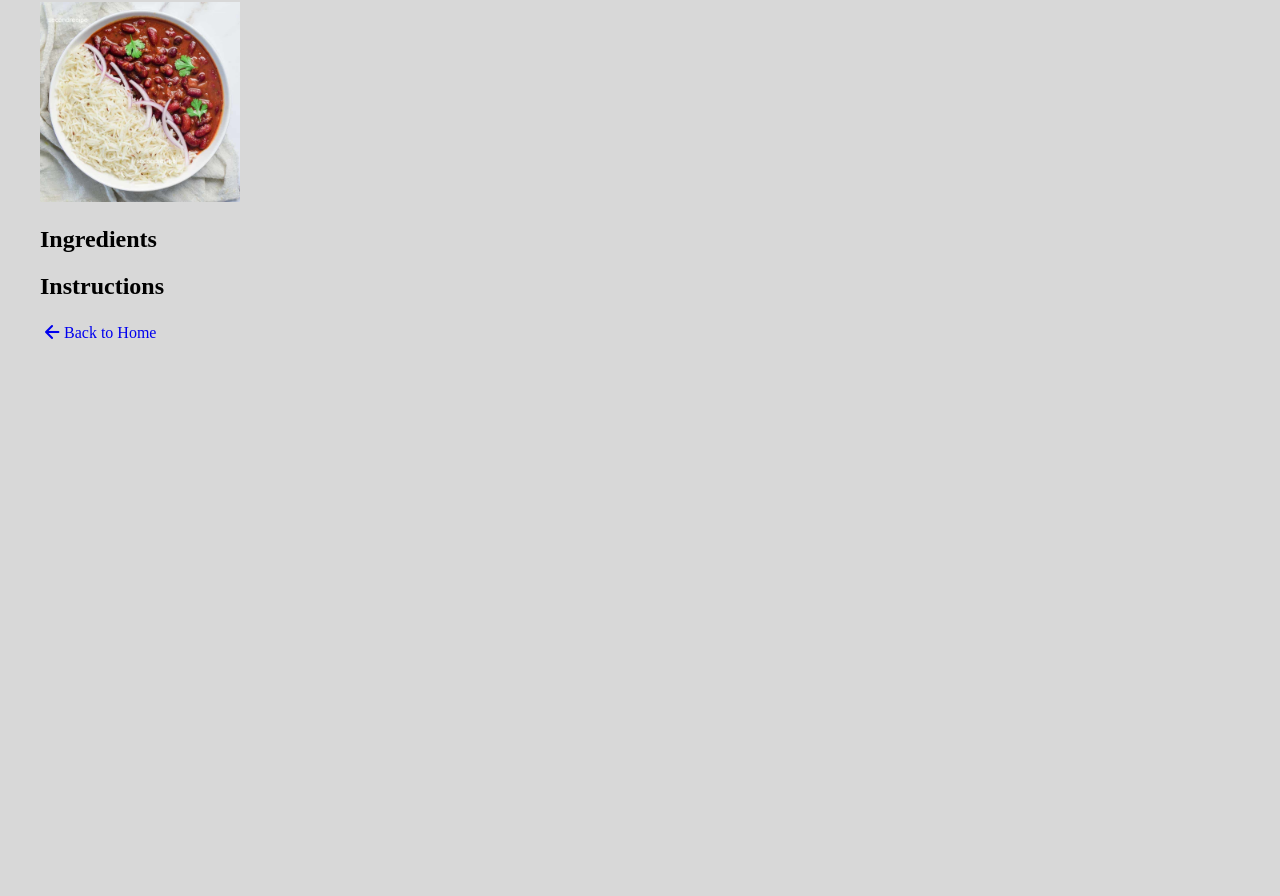
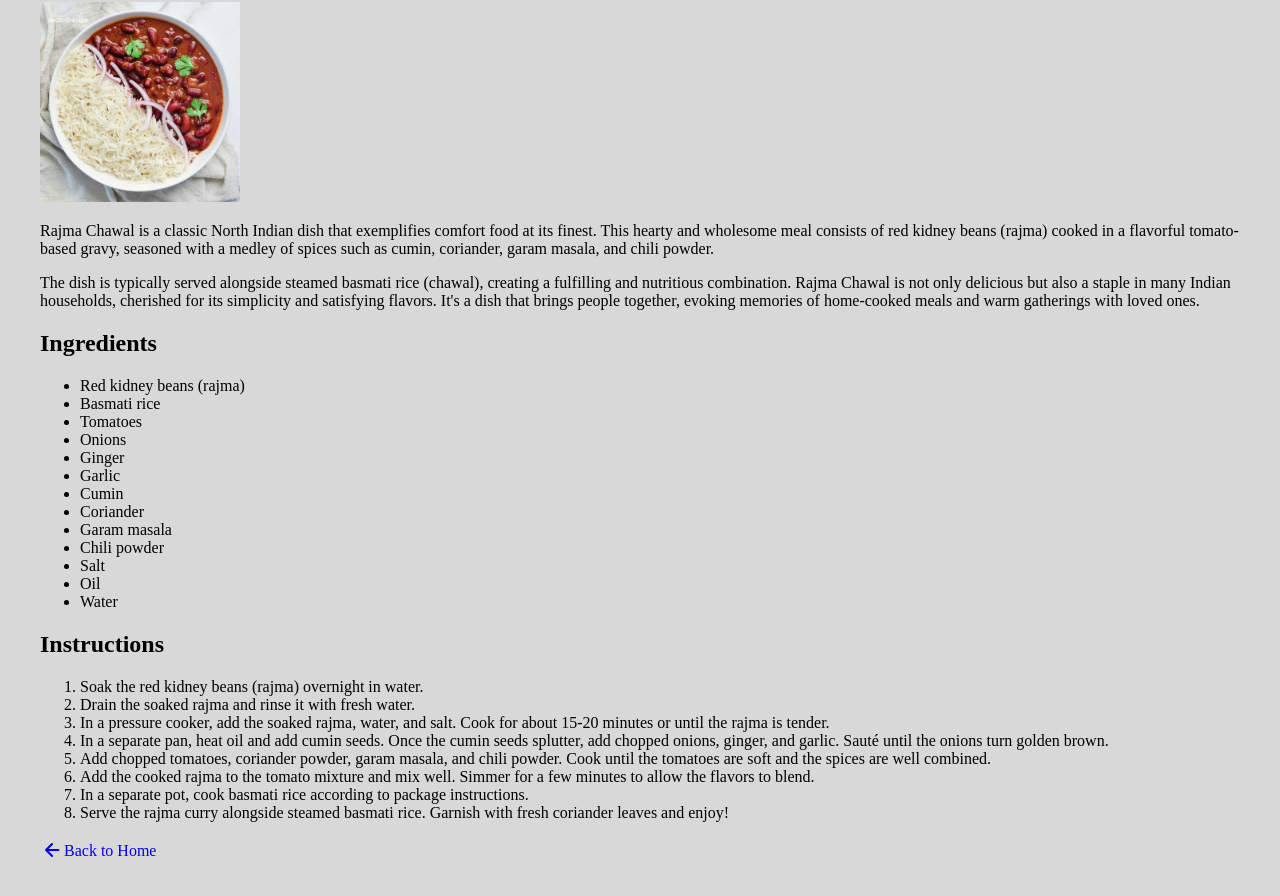
Before and after one commit to vishaldhatrika/odin-recipes, a plain HTML site: page recipes/rajma-chawal.html in a window 1280 px wide. Shown: the part 118-1014 px from the top of the page. Before the commit the page ends 800 px from the top, so only its background shows below. Drawn offline with nearby package versions, Linux system fonts and the light colour scheme; a web font is replaced by a local one.

Commit message:
rajma chawal page content

```diff
--- a/recipes/rajma-chawal.html
+++ b/recipes/rajma-chawal.html
@@ -16,20 +16,44 @@
 </head>
 <body>
     <h1>Rajma Chawal</h1>
-    <img src="../media/rajma-chawal.jpg" alt="a bowl of rajma(black bean) curry with basmati rice">
+    <img src="../media/rajma-chawal.jpg" alt="a bowl of rajma (red kidney bean) curry with basmati rice">
     <p>
-
+        Rajma Chawal is a classic North Indian dish that exemplifies comfort food at its finest.
+        This hearty and wholesome meal consists of red kidney beans (rajma) cooked in a flavorful tomato-based gravy,
+        seasoned with a medley of spices such as cumin, coriander, garam masala, and chili powder.
     </p>
     <p>
-
+        The dish is typically served alongside steamed basmati rice (chawal), creating a fulfilling and nutritious combination.
+        Rajma Chawal is not only delicious but also a staple in many Indian households,
+        cherished for its simplicity and satisfying flavors.
+        It's a dish that brings people together, evoking memories of home-cooked meals and warm gatherings with loved ones.
     </p>
     <h2>Ingredients</h2>
     <ul>
-
+        <li>Red kidney beans (rajma)</li>
+        <li>Basmati rice</li>
+        <li>Tomatoes</li>
+        <li>Onions</li>
+        <li>Ginger</li>
+        <li>Garlic</li>
+        <li>Cumin</li>
+        <li>Coriander</li>
+        <li>Garam masala</li>
+        <li>Chili powder</li>
+        <li>Salt</li>
+        <li>Oil</li>
+        <li>Water</li>
     </ul>
     <h2>Instructions</h2>
     <ol>
-
+        <li>Soak the red kidney beans (rajma) overnight in water.</li>
+        <li>Drain the soaked rajma and rinse it with fresh water.</li>
+        <li>In a pressure cooker, add the soaked rajma, water, and salt. Cook for about 15-20 minutes or until the rajma is tender.</li>
+        <li>In a separate pan, heat oil and add cumin seeds. Once the cumin seeds splutter, add chopped onions, ginger, and garlic. Sauté until the onions turn golden brown.</li>
+        <li>Add chopped tomatoes, coriander powder, garam masala, and chili powder. Cook until the tomatoes are soft and the spices are well combined.</li>
+        <li>Add the cooked rajma to the tomato mixture and mix well. Simmer for a few minutes to allow the flavors to blend.</li>
+        <li>In a separate pot, cook basmati rice according to package instructions.</li>
+        <li>Serve the rajma curry alongside steamed basmati rice. Garnish with fresh coriander leaves and enjoy!</li>
     </ol>
     <a href="../index.html" class="back-to-home-link">
         <span class="material-symbols-rounded">arrow_back</span>Back to Home
```
